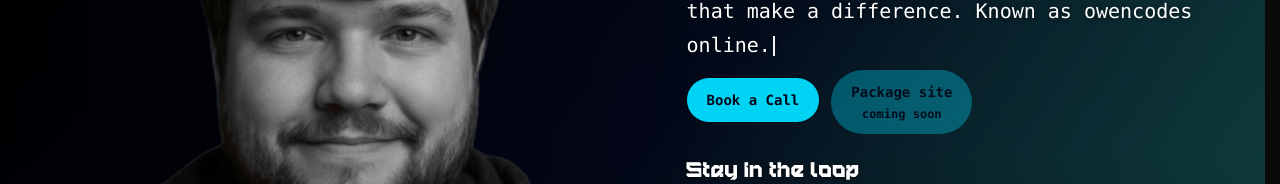
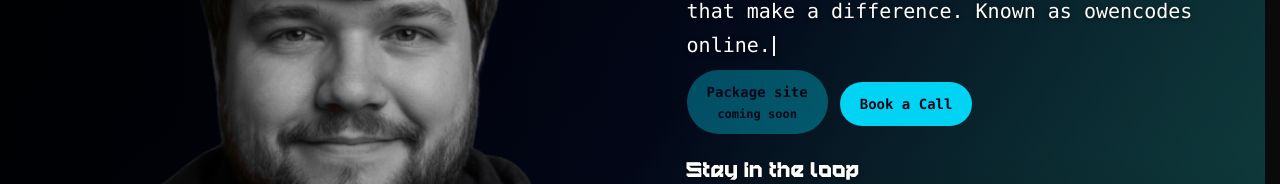
Before and after one commit to owenbcoding/owencodes-nextjs, a Next.js app: page / in a window 1280 px wide. Shown: the part 396-580 px from the top of the page. Built offline with nearby package versions, Linux system fonts and the light colour scheme; no server answers.

Commit message:
move 'Book a Call' link to a new position in Home component for better layout

```diff
--- a/src/app/page.tsx
+++ b/src/app/page.tsx
@@ -132,14 +132,6 @@ export default function Home() {
 
                 <div className="flex flex-col gap-4 sm:flex-row sm:gap-3">
                   <div className="flex flex-col items-center">
-                    <Link
-                      href="/contact"
-                      className="rounded-full mt-2 cursor-pointer bg-cyan-400 px-5 py-3 text-sm font-semibold text-slate-950 transition hover:bg-cyan-300"
-                    >
-                      Book a Call
-                    </Link>
-                  </div>
-                  <div className="flex flex-col items-center">
                     <button
                       disabled
                       className="rounded-full cursor-not-allowed bg-cyan-400/50 px-5 py-3 text-sm font-semibold text-slate-950 opacity-70 flex flex-col items-center gap-1"
@@ -147,6 +139,14 @@ export default function Home() {
                       <span>Package site</span>
                       <span className="text-xs">coming soon</span>
                     </button>
+                  </div>
+                  <div className="flex flex-col items-center">
+                    <Link
+                      href="/contact"
+                      className="rounded-full mt-3 cursor-pointer bg-cyan-400 px-5 py-3 text-sm font-semibold text-slate-950 transition hover:bg-cyan-300"
+                    >
+                      Book a Call
+                    </Link>
                   </div>
                 </div>
 
```
